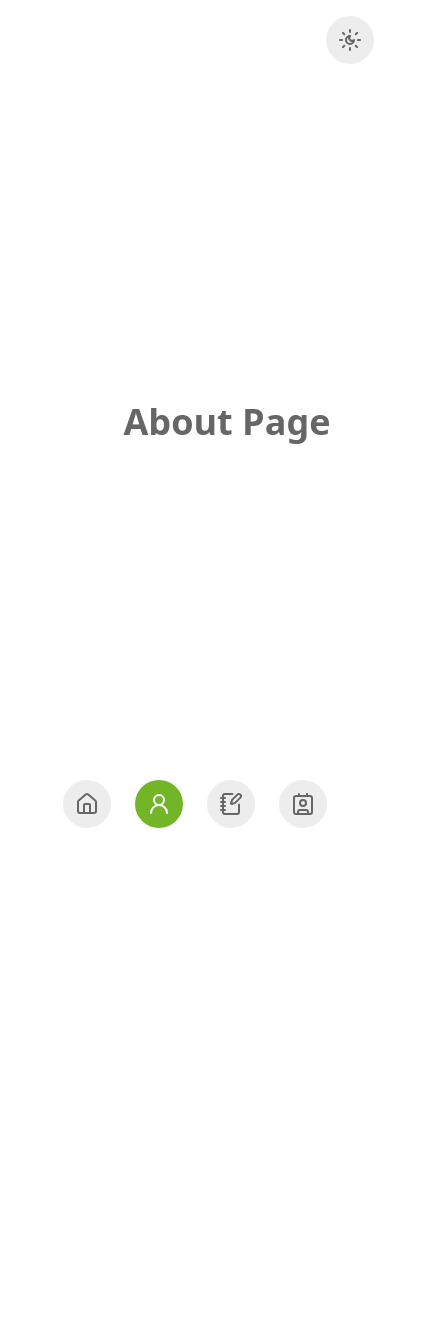
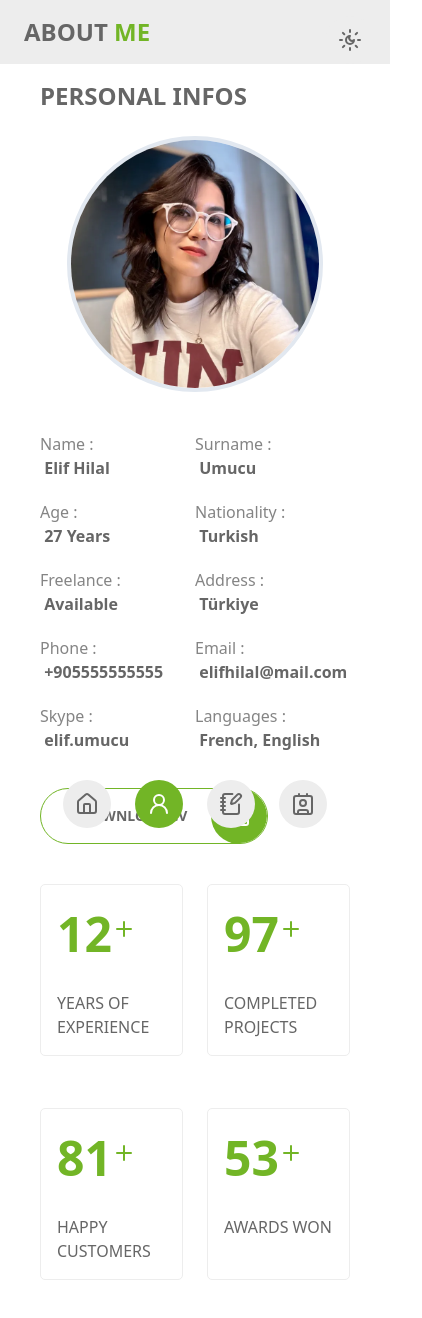
Before and after one commit to Ozavsar/ehilal, a Next.js app: page /about in a window 390 px wide. Shown: the top 1318 px of the page, 422 px wide, since content can reach past the window. Before the commit the page ends 844 px from the top, so only its background shows below. Built offline with nearby package versions, Linux system fonts and the light colour scheme.

Commit message:
feat: Update padding and screen sizes in tailwind.config.ts, fix header positioning in Header.tsx, and add new sections to AboutContainer.tsx

```diff
--- a/src/app/layout.tsx
+++ b/src/app/layout.tsx
@@ -18,7 +18,7 @@ export default function RootLayout({
   return (
     <html lang="en">
       <body
-        className={`${GeistSans.variable} ${GeistMono.variable} relative grid min-h-screen grid-rows-[auto_1fr_auto] transition-all selection:bg-muted selection:text-primary max-sm:px-8`}
+        className={`${GeistSans.variable} ${GeistMono.variable} relative grid min-h-screen grid-rows-[auto_1fr_auto] transition-all selection:bg-muted selection:text-primary max-sm:pb-12`}
         suppressHydrationWarning
       >
         <Providers>
--- a/src/components/CustomButton.tsx
+++ b/src/components/CustomButton.tsx
@@ -1,26 +1,31 @@
 import { Button } from "@/components/ui/button";
-import { ArrowRight } from "lucide-react";
+import { LucideIcon, ArrowRight } from "lucide-react";
+
+interface CustomButtonProps {
+  text: string;
+  className?: string;
+  onClick?: () => void;
+  icon?: LucideIcon; // İkonu dışarıdan almak için ekledik
+  [key: string]: any;
+}
 
 export default function CustomButton({
   text,
   className = "",
   onClick,
+  icon: Icon = ArrowRight, // Varsayılan olarak ArrowRight kullanıyoruz
   ...props
-}: {
-  text: string;
-  className?: string;
-  onClick?: () => void;
-  [key: string]: any;
-}) {
+}: CustomButtonProps) {
   return (
     <Button
-      className={`group relative flex h-14 w-fit items-center gap-6 overflow-hidden rounded-full border border-primary bg-transparent px-10 pr-0 font-bold text-foreground hover:text-white ${className}`}
+      className={`group relative flex h-14 w-fit items-center gap-6 overflow-hidden rounded-full border border-primary bg-transparent px-10 pr-0 font-bold uppercase text-foreground hover:text-white ${className}`}
       onClick={onClick}
       {...props}
     >
       {text}
       <span className="relative flex size-14 items-center justify-center rounded-full bg-primary">
-        <ArrowRight className="text-white" />
+        <Icon className="text-white" />{" "}
+        {/* Dışarıdan alınan ikonu burada kullanıyoruz */}
       </span>
       <span className="absolute right-0 -z-10 h-14 w-0 rounded-full bg-primary transition-all duration-700 ease-out group-hover:w-96" />
     </Button>
--- a/src/components/Header/Header.tsx
+++ b/src/components/Header/Header.tsx
@@ -3,7 +3,7 @@ import ThemeSwitch from "./ThemeSwitch";
 
 export default function Header() {
   return (
-    <header className="absolute bottom-0 z-10 flex w-full sm:right-0 sm:h-full sm:w-fit">
+    <header className="fixed bottom-0 z-10 flex w-full sm:right-0 sm:h-full sm:w-fit">
       <ThemeSwitch />
       <Nav />
     </header>
--- /dev/null
+++ b/src/containers/about/components/StatCard.tsx
@@ -0,0 +1,22 @@
+import { Plus } from "lucide-react";
+
+export default function StatCard({
+  value,
+  description,
+}: {
+  value: string;
+  description: string;
+}) {
+  return (
+    <li className="relative row-span-2 mb-7 grid grid-rows-subgrid rounded-[5px] border border-muted p-4 sm:p-7">
+      <h3 className="relative w-fit text-5xl font-bold leading-snug text-primary">
+        {value}
+        <Plus size={24} className="absolute -right-6 top-4 text-primary" />
+      </h3>
+      <p className="h-full min-h-[3em] uppercase leading-[1.5] sm:pl-14">
+        {description}
+      </p>
+      <span className="absolute bottom-[58px] left-10 flex h-[1px] w-8 rounded-full bg-muted max-sm:hidden" />
+    </li>
+  );
+}
--- a/src/containers/about/index.tsx
+++ b/src/containers/about/index.tsx
@@ -1,9 +1,11 @@
+import PersonalInfoSection from "./sections/PersonalInfoSection";
+import TitleSection from "./sections/TitleSection";
+
 export default function AboutContainer() {
   return (
-    <main>
-      <div className="from-brand-dark to-brand-light flex h-screen w-screen items-center justify-center bg-gradient-radial">
-        <h1 className="text-4xl font-bold">About Page</h1>
-      </div>
+    <main className="flex flex-col">
+      <TitleSection />
+      <PersonalInfoSection />
     </main>
   );
 }
--- /dev/null
+++ b/src/containers/about/sections/PersonalInfoSection.tsx
@@ -0,0 +1,77 @@
+"use client";
+
+import CustomButton from "@/components/CustomButton";
+import { Download } from "lucide-react";
+import StatCard from "../components/StatCard";
+import Image from "next/image";
+
+const personalInfoData = [
+  { title: "name", value: "Elif Hilal" },
+  { title: "surname", value: "Umucu" },
+  { title: "Age", value: "27 Years" },
+  { title: "Nationality", value: "Turkish" },
+  { title: "Freelance", value: "Available" },
+  { title: "Address", value: "Türkiye" },
+  { title: "phone", value: "+905555555555" },
+  { title: "Email", value: "elifhilal@mail.com" },
+  { title: "Skype", value: "elif.umucu" },
+  { title: "languages", value: "French, English" },
+];
+
+const statsData = [
+  { value: "12", description: "years of experience" },
+  { value: "97", description: "completed projects" },
+  { value: "81", description: "Happy customers" },
+  { value: "53", description: "awards won" },
+];
+
+const handleDownloadCV = () => {
+  const link = document.createElement("a");
+  link.href = "https://pdfobject.com/pdf/sample.pdf";
+  link.target = "_blank";
+  link.click();
+};
+
+export default function PersonalInfoSection() {
+  return (
+    <section className="grid grid-cols-1 sm:container max-sm:pt-20 xl:grid-cols-2">
+      <div className="flex flex-col px-10">
+        <h1 className="pb-6 text-2xl font-bold uppercase">Personal Infos</h1>
+        <Image
+          src="/images/home/profile-picture.webp"
+          className="xs:!hidden border-black-3 mx-auto mb-10 hidden size-64 rounded-full border-4 border-solid max-sm:block"
+          width={270}
+          height={270}
+          alt="my-picture"
+        />
+        <ul className="grid grid-cols-2">
+          {personalInfoData.map((item, index) => (
+            <li key={index} className="flex pb-5 max-sm:flex-col">
+              <span className="capitalize opacity-80">
+                {item.title} {" :"}
+              </span>
+              <span className="font-semibold">&nbsp;{item.value}</span>
+            </li>
+          ))}
+        </ul>
+        <CustomButton
+          text="Download CV"
+          icon={Download}
+          onClick={handleDownloadCV}
+          className="mb-10 mt-4"
+        />
+      </div>
+      <div className="flex flex-col px-10">
+        <ul className="grid-auto-rows-min grid grid-cols-2 gap-6">
+          {statsData.map((item, index) => (
+            <StatCard
+              key={index}
+              value={item.value}
+              description={item.description}
+            />
+          ))}
+        </ul>
+      </div>
+    </section>
+  );
+}
--- /dev/null
+++ b/src/containers/about/sections/TitleSection.tsx
@@ -0,0 +1,19 @@
+export default function TitleSection() {
+  return (
+    <section>
+      <div className="relative flex flex-col items-center justify-center py-[70px] max-sm:hidden">
+        <h2 className="text-[56px] font-black uppercase">
+          About <span className="text-primary">Me</span>
+        </h2>
+        <span className="absolute top-[48%] -z-10 -translate-y-[50%] text-[110px] font-extrabold uppercase tracking-[5px] text-muted">
+          Resume
+        </span>
+      </div>
+      <div className="fixed top-0 left-0 w-full bg-muted py-4 pl-6 sm:hidden">
+        <h2 className="text-2xl font-black uppercase">
+          About <span className="text-primary">Me</span>
+        </h2>
+      </div>
+    </section>
+  );
+}
--- a/tailwind.config.ts
+++ b/tailwind.config.ts
@@ -12,9 +12,14 @@ const config = {
   theme: {
     container: {
       center: true,
-      padding: "2rem",
+      padding: '1rem',
       screens: {
-        "2xl": "1400px",
+        xs: '100%',
+        sm: '540px',
+        md: '720px',
+        lg: '960px',
+        xl: '1140px',
+        '2xl': '1320px',
       },
     },
     extend: {
```
Also changed, not shown: 1 other file (tests, documents, lock files or other folders).
